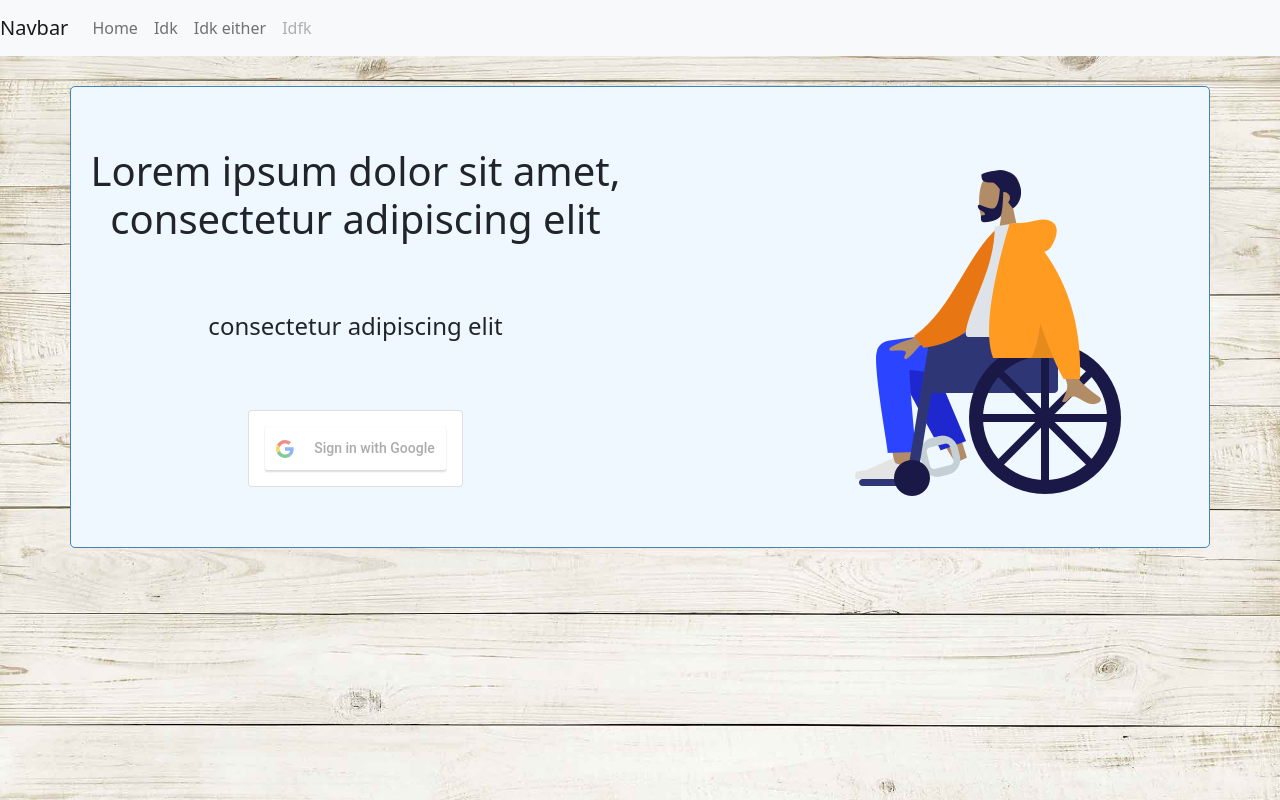
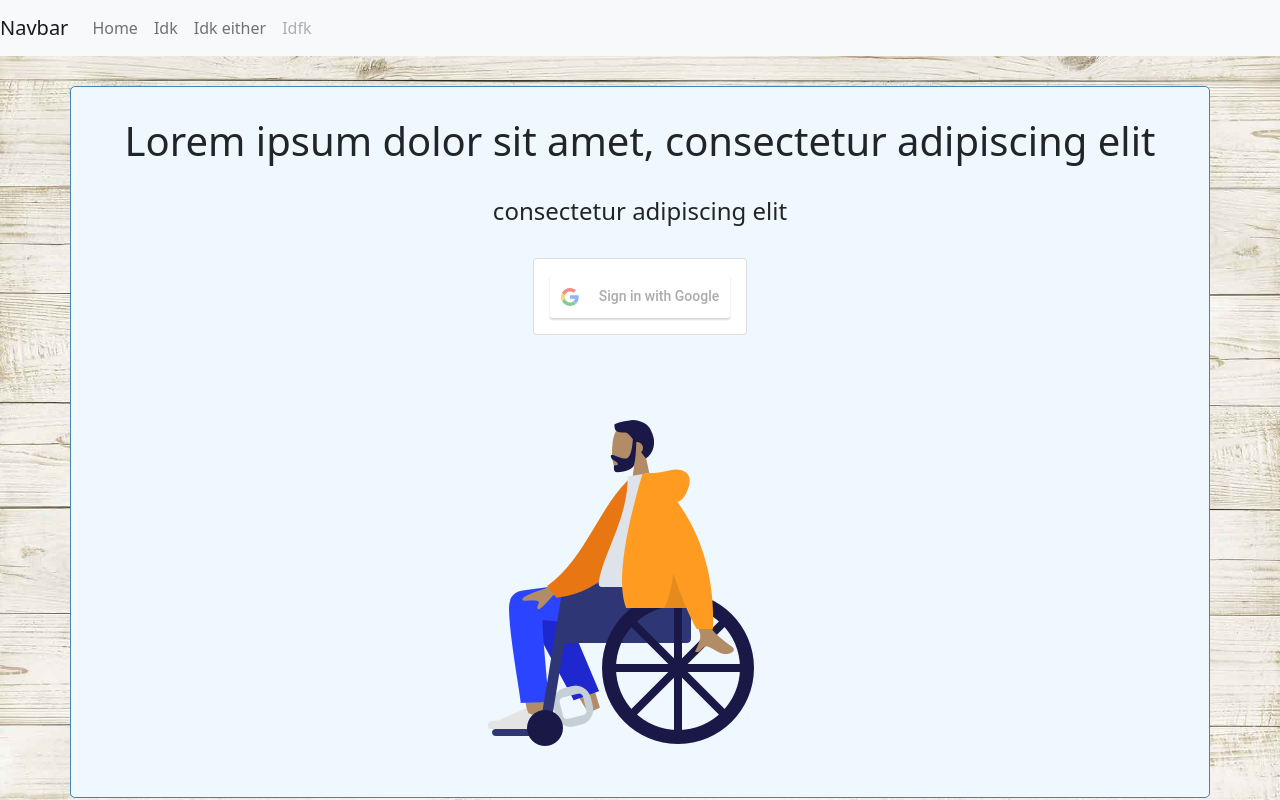
Before and after one commit to liconway/calgaryhacks2022, a React (Create React App) app in the folder client/: page / in a window 1280 px wide. Built offline with nearby package versions, Linux system fonts and the light colour scheme.

Commit message:
Changed styling for homepage

```diff
--- a/client/src/components/Homepage.js
+++ b/client/src/components/Homepage.js
@@ -20,6 +20,8 @@ function Homepage() {
                             <LoginButton />
                         </Card>
                     </Col>
+                </Row>
+                <Row>
                     <Col id="hero">
                         <Image fluid src={sittingImg} />
                     </Col>
--- a/client/src/css/Homepage.css
+++ b/client/src/css/Homepage.css
@@ -10,13 +10,16 @@
     text-align: center;
 }
 
-.card-body {
+#sign-in > * {
+    margin-bottom: 2rem;
+}
+
+.card-body, #hero {
     display: flex;
     justify-content: center;
     align-content: center;
 }
 
-#hero {
-    display: flex;
-    justify-content: flex-end;
+#hero img {
+    max-width: 50%;
 }
```
